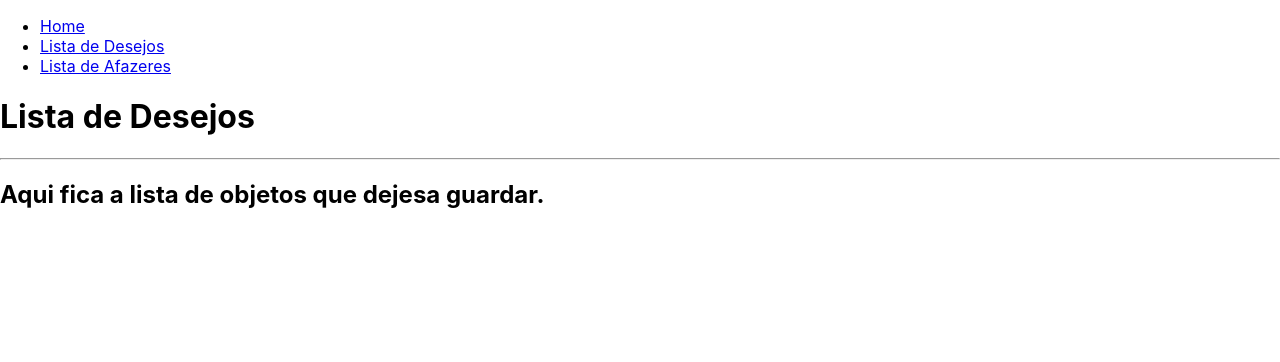
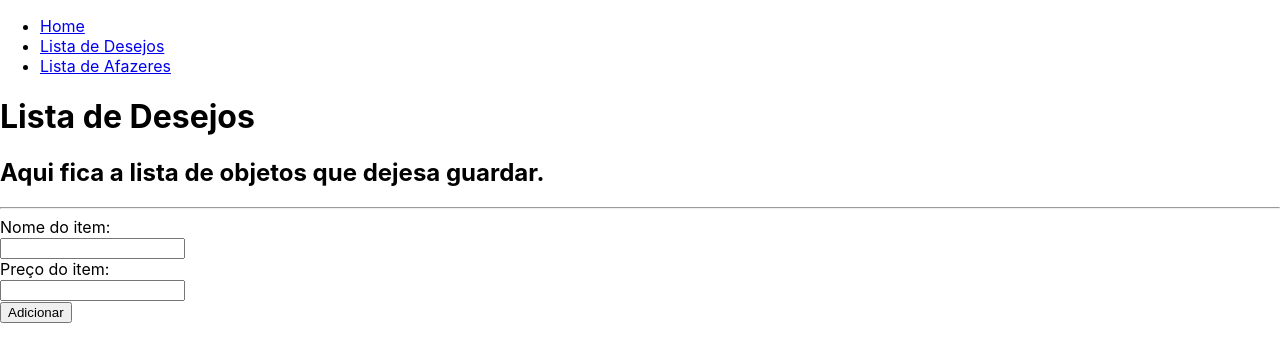
Before and after one commit to tonytals/speedupdev, a React (Create React App) app in the folder frontend/react/: page /DesireList in a window 1280 px wide. Shown: the top 362 px of the page. Built offline with nearby package versions, Linux system fonts and the light colour scheme.

Commit message:
instalação Axios

```diff
--- a/frontend/react/package.json
+++ b/frontend/react/package.json
@@ -6,6 +6,7 @@
     "@testing-library/jest-dom": "^5.14.1",
     "@testing-library/react": "^11.2.7",
     "@testing-library/user-event": "^12.8.3",
+    "axios": "^0.24.0",
     "react": "^17.0.2",
     "react-dom": "^17.0.2",
     "react-router-dom": "^6.0.1",
--- a/frontend/react/src/DesireList.jsx
+++ b/frontend/react/src/DesireList.jsx
@@ -1,12 +1,42 @@
-import React from 'react';
+import React, {useState} from 'react';
 
 const DesireList = props => {
+
+    const [object_name, SetObjectName] = useState([]);
+
+    const ControleEnvio = (event) => {
+        event.preventDefault();
+        console.log(object_name);
+    }
+
+    const ControleAsMudancas = (event) => {
+        const target = event.target;
+        const value = target.type === 'checkbox' ? target.checked : target.value;
+        const name = target.name;
+        object_name[name] = value;
+        SetObjectName(object_name);
+    }
+
     return (
+
         <div>
             <h1>Lista de Desejos</h1>
+            <h2>Aqui fica a lista de objetos que dejesa guardar. </h2>
             <hr></hr>
-            <h2>Aqui fica a lista de objetos que dejesa guardar. </h2>
+            <form onSubmit={ControleEnvio}>
+                <label forHtml="object_name">Nome do item:</label><br/>
+                <input type="text" id="object_name" name="object_name" onChange={ControleAsMudancas}/><br/>
+                <label forHtml="object_value">Preço do item:</label><br/>
+                <input type="text" id="object_value" name="object_value" onChange={ControleAsMudancas}/><br/>
+                <input type="submit" value="Adicionar"/>
+
+            </form>
+
+
+
         </div>
+
+
     )
 }
 
```
Also changed, not shown: 1 other file (tests, documents, lock files or other folders).
